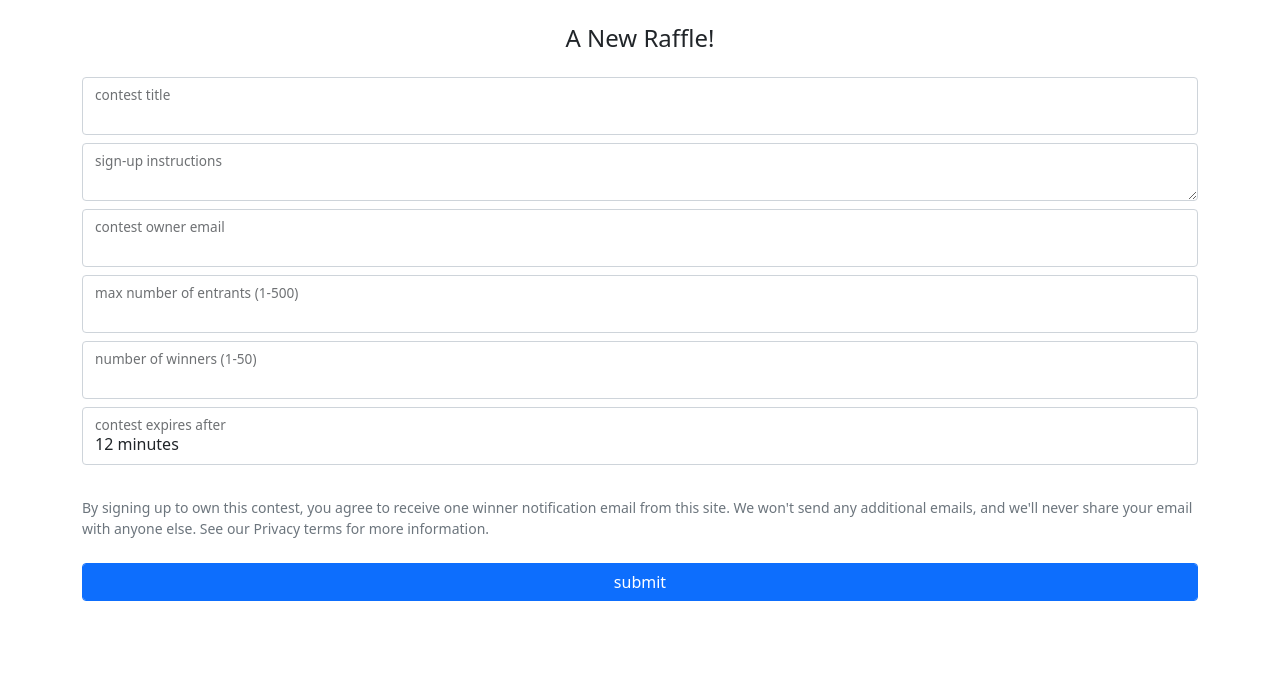
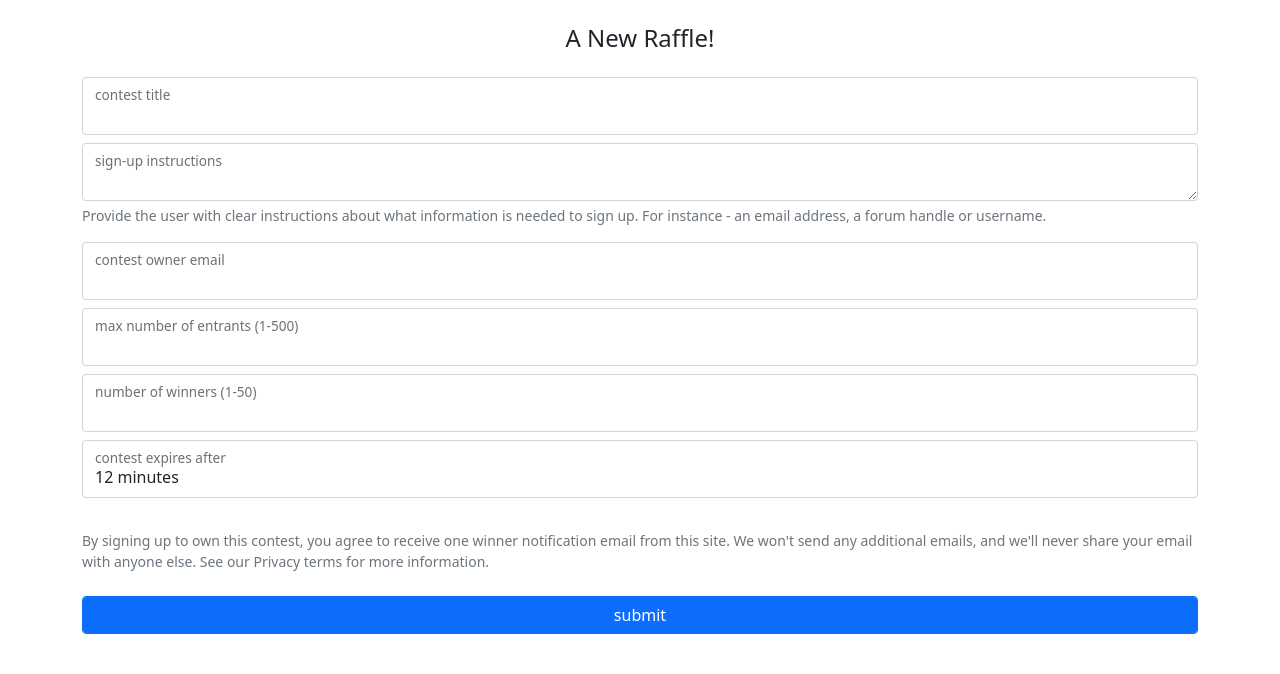
Before and after one commit to TinyContestWinners/tcw, a Flask app: page /contest in a window 1280 px wide. Shown: the part 73-747 px from the top of the page. Run offline with Flask 2, Linux system fonts and the light colour scheme; some libraries are stand-ins or nearby versions.

Commit message:
added more info to contest form

```diff
--- a/tcw/apps/contest/templates/contest/form.html
+++ b/tcw/apps/contest/templates/contest/form.html
@@ -14,6 +14,7 @@
             <div class="form-floating mb-2">
             {{ form.instructions(class_='form-control', id='instructions', rows=6) }}
             {{ form.instructions.label(for='instructions') }}
+            <div class="form-text mb-3">Provide the user with clear instructions about what information is needed to sign up. For instance - an email address, a forum handle or username.</div>
             </div>
             <div class="form-floating mb-2">
             {{ form.email(class_='form-control', id='email', maxlength=128) }}
```
